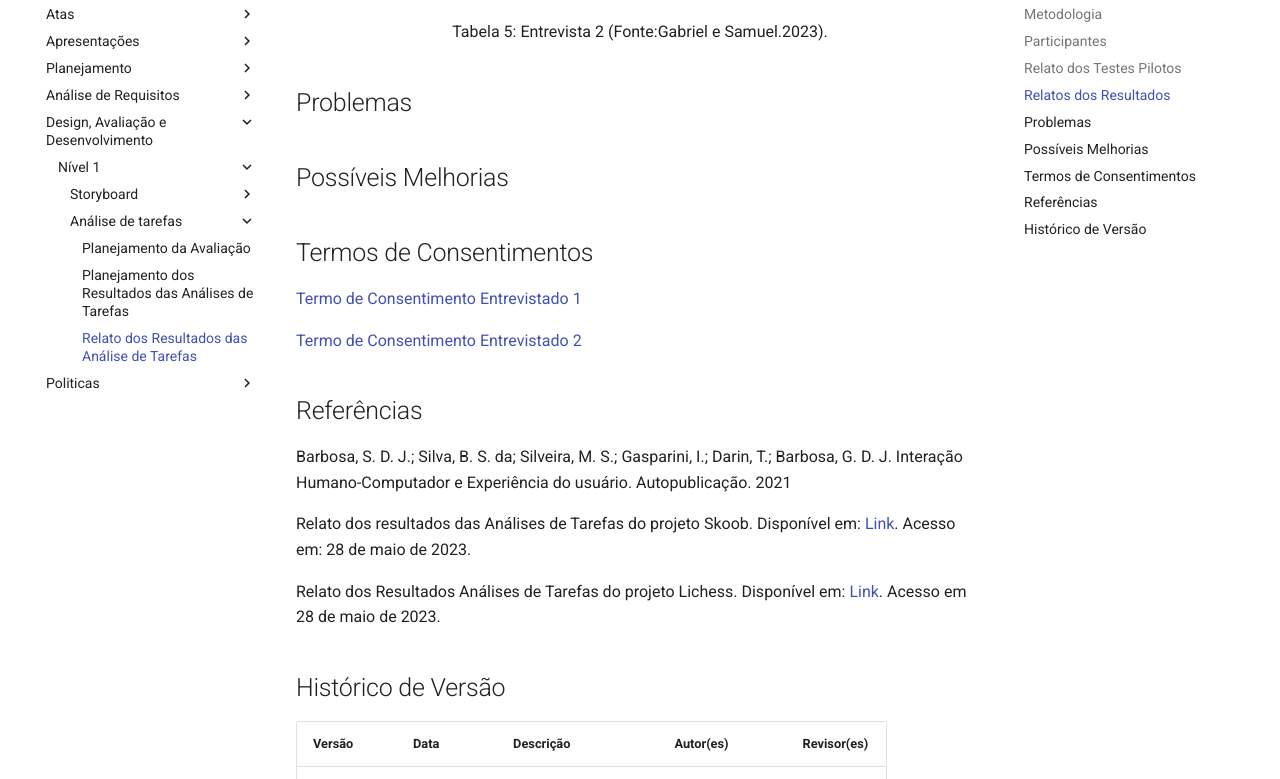
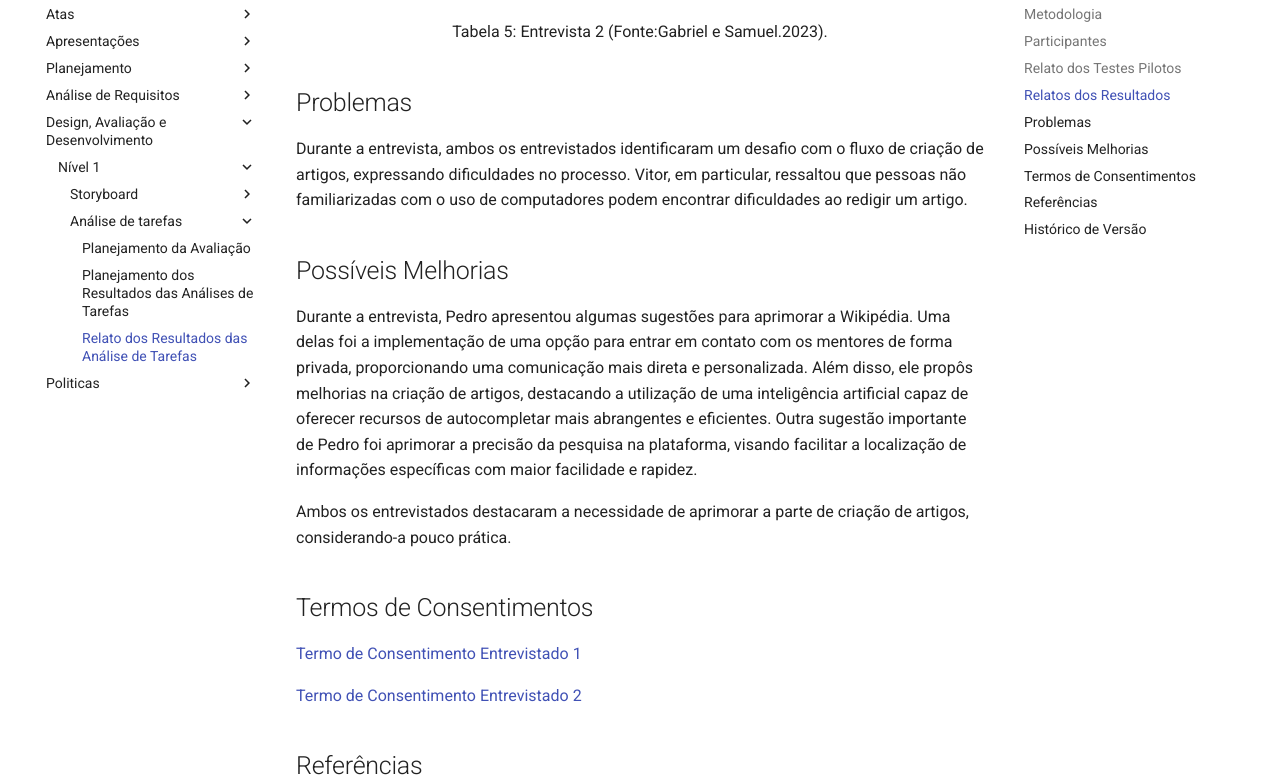
Before and after one commit to Interacao-Humano-Computador/2023.1-Wikipedia, an MkDocs documentation site: the page built from docs/design-avaliacao-desenvolvimento/nivel1/analiseDeTarefas/relatoDaAnaliseDeTarefa.md, in a window 1280 px wide and 900 px high, scrolled down 2880 px, cut to the strip 121-900 px from the top of the window. Built offline with MkDocs 1.6.1 and Material for MkDocs 9.7.7, drawn with Linux system fonts in a browser that asks for light colours; comment, search, counter and statistics services are not loaded.

Commit message:
adicionando problemas e possíveis melhorias
Co-authored-by: oo7gabriel <gabrielfsacademico@gmail.com>

```diff
--- a/docs/design-avaliacao-desenvolvimento/nivel1/analiseDeTarefas/relatoDaAnaliseDeTarefa.md
+++ b/docs/design-avaliacao-desenvolvimento/nivel1/analiseDeTarefas/relatoDaAnaliseDeTarefa.md
@@ -69,7 +69,13 @@ Na Tabela 1 estão descritos os participantes dessa etapa de entrevistas, sendo
 
 ## Problemas
 
+Durante a entrevista, ambos os entrevistados identificaram um desafio com o fluxo de criação de artigos, expressando dificuldades no processo. Vitor, em particular, ressaltou que pessoas não familiarizadas com o uso de computadores podem encontrar dificuldades ao redigir um artigo.
+
 ## Possíveis Melhorias
+
+Durante a entrevista, Pedro apresentou algumas sugestões para aprimorar a Wikipédia. Uma delas foi a implementação de uma opção para entrar em contato com os mentores de forma privada, proporcionando uma comunicação mais direta e personalizada. Além disso, ele propôs melhorias na criação de artigos, destacando a utilização de uma inteligência artificial capaz de oferecer recursos de autocompletar mais abrangentes e eficientes. Outra sugestão importante de Pedro foi aprimorar a precisão da pesquisa na plataforma, visando facilitar a localização de informações específicas com maior facilidade e rapidez.
+
+Ambos os entrevistados destacaram a necessidade de aprimorar a parte de criação de artigos, considerando-a pouco prática.
 
 ## Termos de Consentimentos
 
```
